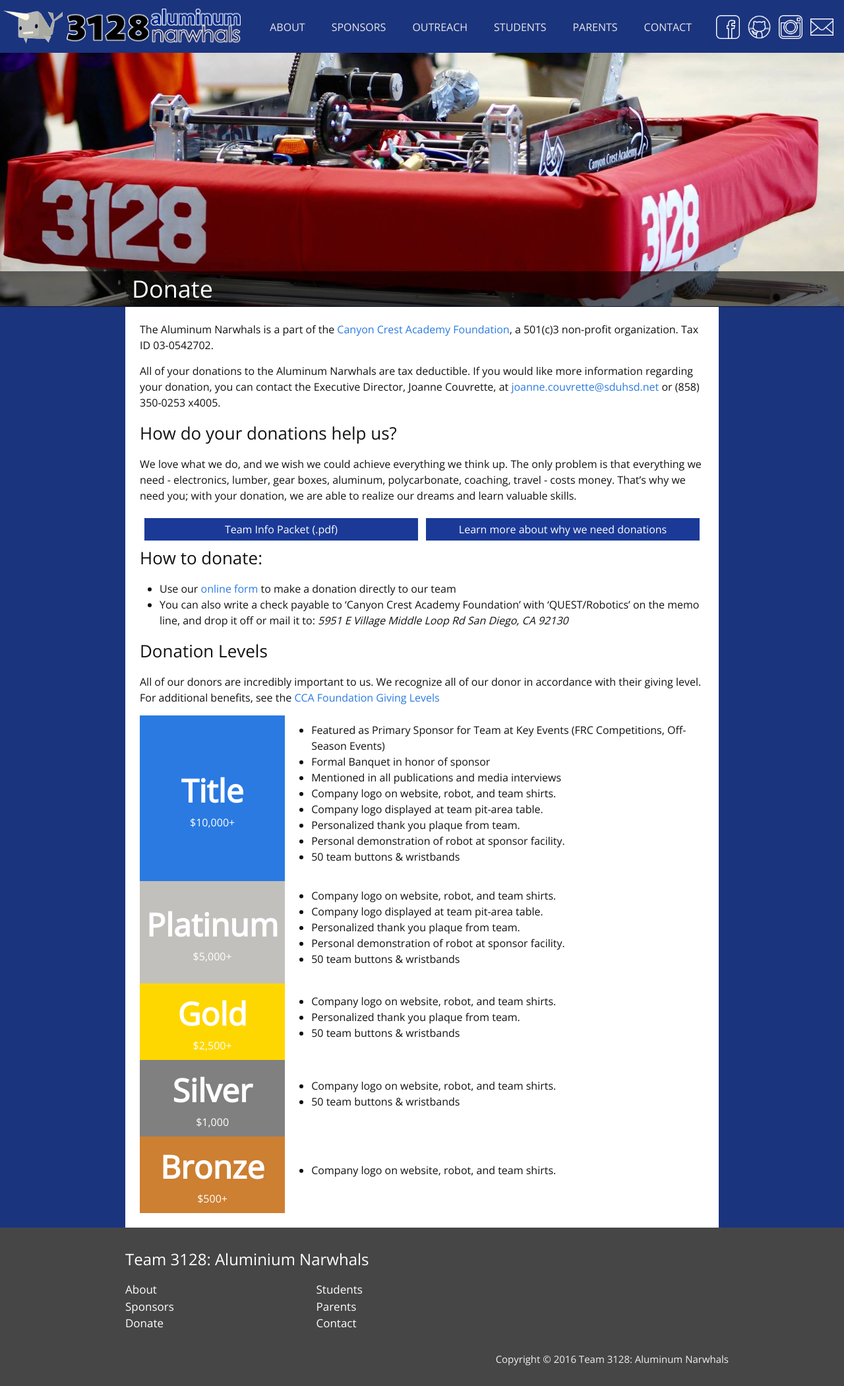
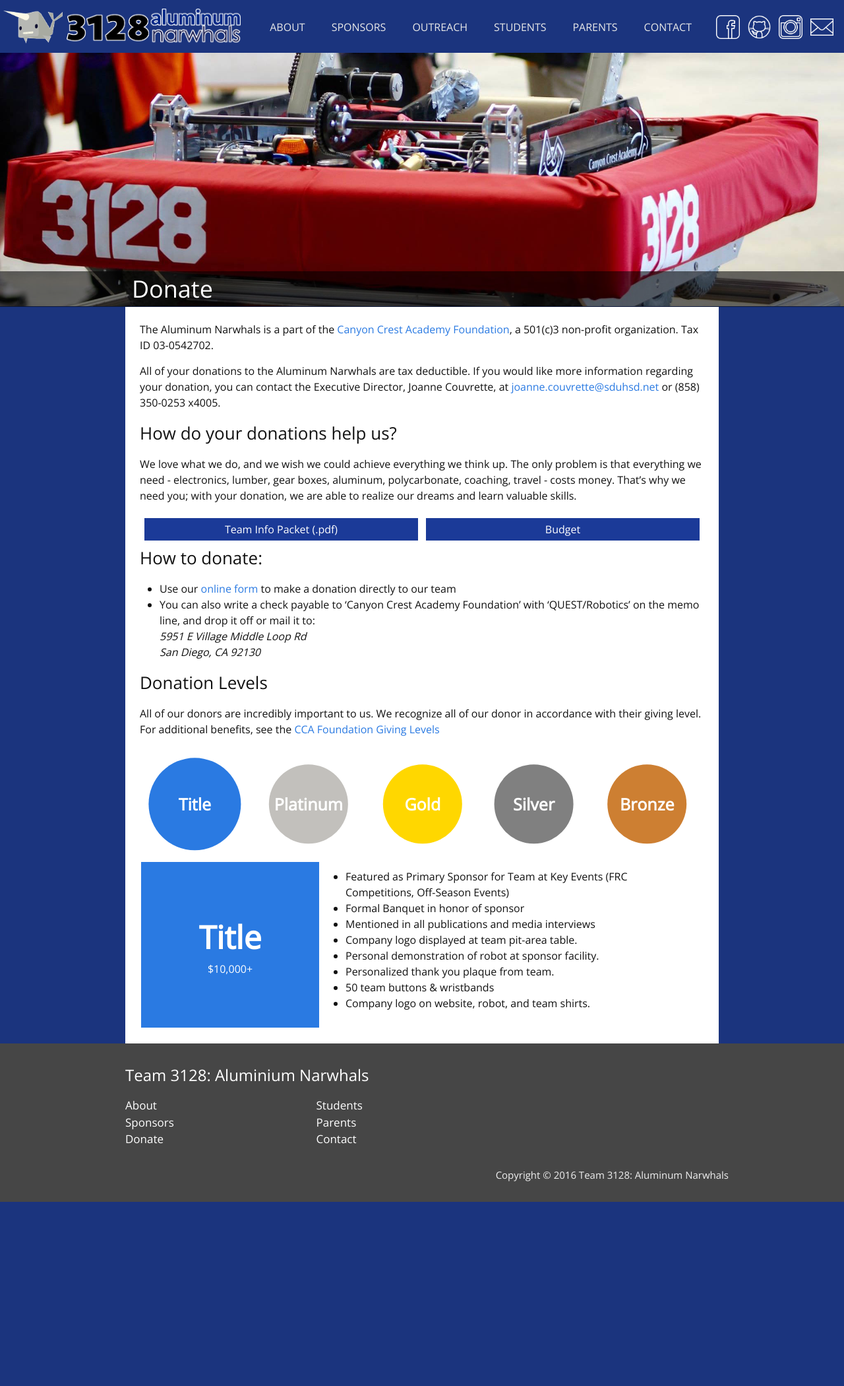
Before and after one commit to uynitsuj/team3128.github.io, a Jekyll site: the page built from donate.md, in a window 1280 px wide. Shown: the whole page at 66% size. Built offline with Jekyll 4.4.1, drawn with Linux system fonts in a browser that asks for light colours; nearby versions of some CDN libraries; after the commit the page ends 1821 px from its top, so only the background shows below that.

Commit message:
Fancy new donations page

```diff
--- a/_data/sponsor_levels.yml
+++ b/_data/sponsor_levels.yml
@@ -1,43 +1,69 @@
   - level: Title
     color: "#2a7ae2"
     money: "$10,000+"
+    show: "no"
     benefits:
         "<li>Featured as Primary Sponsor for Team at Key Events (FRC Competitions, Off-Season Events)</li>
          <li>Formal Banquet in honor of sponsor</li>
          <li>Mentioned in all publications and media interviews</li>
-         <li>Company logo on website, robot, and team shirts.</li>
          <li>Company logo displayed at team pit-area table.</li>
+         <li>Personal demonstration of robot at sponsor facility.</li>
          <li>Personalized thank you plaque from team.</li>
-         <li>Personal demonstration of robot at sponsor facility.</li>
-         <li>50 team buttons & wristbands</li>"
+         <li>50 team buttons & wristbands</li>
+         <li>Company logo on website, robot, and team shirts.</li>"
 
   - level: Platinum
     color: "#c2c0bc"
     money: "$5,000+"
+    show: "yes"
     benefits:
-        "<li>Company logo on website, robot, and team shirts.</li>
-        <li>Company logo displayed at team pit-area table.</li>
-        <li>Personalized thank you plaque from team.</li>
-        <li>Personal demonstration of robot at sponsor facility.</li>
-        <li>50 team buttons & wristbands</li>"
+        "<text class='crossed'><li>Featured as Primary Sponsor for Team at Key Events (FRC Competitions, Off-Season Events)</li></text>
+         <text class='crossed'><li>Formal Banquet in honor of sponsor</li></text>
+         <text class='crossed'><li>Mentioned in all publications and media interviews</li></text>
+         <li>Company logo displayed at team pit-area table.</li>
+         <li>Personal demonstration of robot at sponsor facility.</li>
+         <li>Personalized thank you plaque from team.</li>
+         <li>50 team buttons & wristbands</li>
+         <li>Company logo on website, robot, and team shirts.</li>"
 
   - level: Gold
     color: gold
     money: "$2,500+"
+    show: "yes"
     benefits:
-      "<li>Company logo on website, robot, and team shirts.</li>
-       <li>Personalized thank you plaque from team.</li>
-       <li>50 team buttons & wristbands</li>"
+        "<text class='crossed'><li>Featured as Primary Sponsor for Team at Key Events (FRC Competitions, Off-Season Events)</li></text>
+         <text class='crossed'><li>Formal Banquet in honor of sponsor</li></text>
+         <text class='crossed'><li>Mentioned in all publications and media interviews</li></text>
+         <text class='crossed'><li>Company logo displayed at team pit-area table.</li></text>
+         <text class='crossed'><li>Personal demonstration of robot at sponsor facility.</li></text>
+         <li>Personalized thank you plaque from team.</li>
+         <li>50 team buttons & wristbands</li>
+         <li>Company logo on website, robot, and team shirts.</li>"
 
   - level: Silver
     color: grey
     money: "$1,000"
+    show: "yes"
     benefits:
-      "<li>Company logo on website, robot, and team shirts.</li>
-      <li>50 team buttons & wristbands</li>"
+      "<text class='crossed'><li>Featured as Primary Sponsor for Team at Key Events (FRC Competitions, Off-Season Events)</li></text>
+       <text class='crossed'><li>Formal Banquet in honor of sponsor</li></text>
+       <text class='crossed'><li>Mentioned in all publications and media interviews</li></text>
+       <text class='crossed'><li>Company logo displayed at team pit-area table.</li></text>
+       <text class='crossed'><li>Personal demonstration of robot at sponsor facility.</li></text>
+       <text class='crossed'><li>Personalized thank you plaque from team.</li></text>
+       <li>50 team buttons & wristbands</li>
+       <li>Company logo on website, robot, and team shirts.</li>"
 
   - level: Bronze
     color: "#CD7F32"
     money: "$500+"
+    show: "no"
     benefits:
-      "<li>Company logo on website, robot, and team shirts.</li>"
+      "<text class='crossed'><li>Featured as Primary Sponsor for Team at Key Events (FRC Competitions, Off-Season Events)</li></text>
+       <text class='crossed'><li>Formal Banquet in honor of sponsor</li></text>
+       <text class='crossed'><li>Mentioned in all publications and media interviews</li></text>
+       <text class='crossed'><li>Company logo displayed at team pit-area table.</li></text>
+       <text class='crossed'><li>Personal demonstration of robot at sponsor facility.</li></text>
+       <text class='crossed'><li>Personalized thank you plaque from team.</li></text>
+       <text class='crossed'><li>50 team buttons & wristbands</li></text>
+       <li>Company logo on website, robot, and team shirts.</li>"
--- a/_sass/_team3128.scss
+++ b/_sass/_team3128.scss
@@ -59,9 +59,9 @@
 }
 
 .hoverAnimate {
-  transition: background .15s ease-in-out;
-  -moz-transition: background .15s ease-in-out;
-  -webkit-transition: background .15s ease-in-out;
+  transition: all .15s ease-in-out;
+  -moz-transition: all .15s ease-in-out;
+  -webkit-transition: all .15s ease-in-out;
 }
 
 .shadow {
@@ -102,6 +102,33 @@
 
 .sponsor:hover {
   background: #efefef;
+  cursor: pointer;
+}
+
+.crossed {
+  text-decoration: line-through;
+  color: #d1d1d1;
+}
+
+.circle {
+  color: white;
+  font-size: 25px;
+  font-weight: 600;
+  vertical-align: middle;
+
+  clip-path: circle(60px at center);
+  -webkit-clip-path: circle(60px at center);
+}
+
+.circle.expanded {
+  clip-path: circle(70px at center);
+  -webkit-clip-path: circle(70px at center);
+}
+
+.circle:hover {
+  clip-path: circle(70px at center);
+  -webkit-clip-path: circle(70px at center);
+
   cursor: pointer;
 }
 
@@ -349,12 +376,6 @@
   cursor: pointer;
 }
 
-.hoverAnimateImage {
-  transition: img .25s ease-in-out;
-  -moz-transition: img .25s ease-in-out;
-  -webkit-transition: img .25s ease-in-out;
-}
-
 #pagesdiv {
   overflow: hidden;
 }
@@ -509,8 +530,6 @@
   text-align: center;
 
   -webkit-transition: 0.15s ease-in-out;
-  -moz-transition: 0.15s ease-in-out;
-  -o-transition: 0.15s ease-in-out;
   transition: 0.15s ease-in-out;
 
   background: rgba(0, 0, 0, 0.65);
@@ -554,7 +573,7 @@
 
 /* MARK: END CSS FOR HOMEPAGE */
 
-@media screen and (max-width: 750px) {
+@media screen and (max-width: 830px) {
   .levels {
     display: none;
   }
@@ -563,7 +582,7 @@
   }
 }
 
-@media screen and (min-width: 750px) {
+@media screen and (min-width: 830px) {
   .levels {
     display: table;
   }
--- a/donate.md
+++ b/donate.md
@@ -20,7 +20,7 @@
 		</td>
 		<td width="50%">
 			<div class="newbutton hoverAnimate" style="text-align: center;" onClick="javascript:location.href='/about/budget/'">
-				Learn more about why we need donations
+				Budget
 			</div>
 		</td>
 	</tr>
@@ -31,28 +31,66 @@
 + Use our [online form](http://weblink.donorperfect.com/QuestRobotics) to make a donation directly to our team
 + You can also write a check payable to ‘Canyon Crest Academy Foundation’ with ‘QUEST/Robotics’ on the memo line, and drop it off or mail it to:
   *5951 E Village Middle Loop Rd
-  San Diego, CA 92130*
+	San Diego, CA 92130*
 
 ### Donation Levels
 All of our donors are incredibly important to us. We recognize all of our donor in accordance with their giving level.
 For additional benefits, see the [CCA Foundation Giving Levels]("http://www.canyoncrestfoundation.org/recognition/giving-levels-and-donor-premiums")
 
+<script>
+function toggle(level) {
+	var elements = document.getElementsByClassName("circle");
+
+	$(document.getElementById("Title")).removeClass('expanded');
+	$(document.getElementById("Platinum")).removeClass('expanded');
+	$(document.getElementById("Gold")).removeClass('expanded');
+	$(document.getElementById("Silver")).removeClass('expanded');
+	$(document.getElementById("Bronze")).removeClass('expanded');
+	$(document.getElementById(level)).addClass('expanded');
+
+	$(document.getElementById("Titleinfo")).css('display', "none");
+	$(document.getElementById("Platinuminfo")).css('display', "none");
+	$(document.getElementById("Goldinfo")).css('display', "none");
+	$(document.getElementById("Silverinfo")).css('display', "none");
+	$(document.getElementById("Bronzeinfo")).css('display', "none");
+	$(document.getElementById(level + "info")).css('display', "table");
+}
+
+$( document ).ready(function() {
+	toggle("Title");
+});
+</script>
+
 <table class="levels" width="100%" border="0" cellpadding="10" cellspacing="0">
+	<tr>
 	{% for level in site.data.sponsor_levels %}
-	  <tr>
-	    <td bgcolor="{{ level.color }}" align="center">
-	      <b><font color="white" size="40px">{{ level.level }}</font></b>
-	      <br>
-	      <font color="white">{{ level.money }}</font>
+	    <td width="172px" height="152px" align="center" class="circle hoverAnimate" id="{{ level.level }}" style="background: {{ level.color }};" onClick='toggle("{{ level.level }}")'>
+				<div>
+					{{ level.level }}
+				</div>
 	    </td>
-	    <td>
-	      <ul>
-	         {{ level.benefits }}
-	      </ul>
-	    </td>
-	  </tr>
 	{% endfor %}
+	</tr>
 </table>
+
+<div class="levels">
+{% for level in site.data.sponsor_levels %}
+	<table id="{{ level.level }}info" style="display: none;" width="100%" border="0" cellpadding="10" cellspacing="0">
+		<tr>
+			<td style="width: 250px;" bgcolor="{{ level.color }}" align="center">
+				<b><font color="white" size="40px">{{ level.level }}</font></b>
+				<br>
+				<font color="white">{{ level.money }}</font>
+			</td>
+			<td>
+				<ul>
+					 {{ level.benefits }}
+				</ul>
+			</td>
+		</tr>
+	</table>
+{% endfor %}
+</div>
 
 <table class="mobilelevels" width="100%" border="0" cellpadding="10" cellspacing="0">
 	{% for level in site.data.sponsor_levels %}
--- a/sponsor.html
+++ b/sponsor.html
@@ -26,6 +26,7 @@
 
 <div class="normalsponsors">
 {% for sponsorlevel in site.data.sponsor_levels %}
+{% if sponsorlevel.show == "yes" %}
 	<table width="100%" border="0px" cellpadding="0px" cellspacing="0px">
 		<tr width="100%">
 			<div style="padding-top: 15px; text-align: center;background: {{ sponsorlevel.color }}; color: white; height: 100%"><span><h1>{{ sponsorlevel.level }} Sponsors</h1></span></div>
@@ -52,6 +53,7 @@
 			{% endif %}
 		{% endfor %}
 	</table>
+{% endif %}
 {% endfor %}
 </div>
 
```
